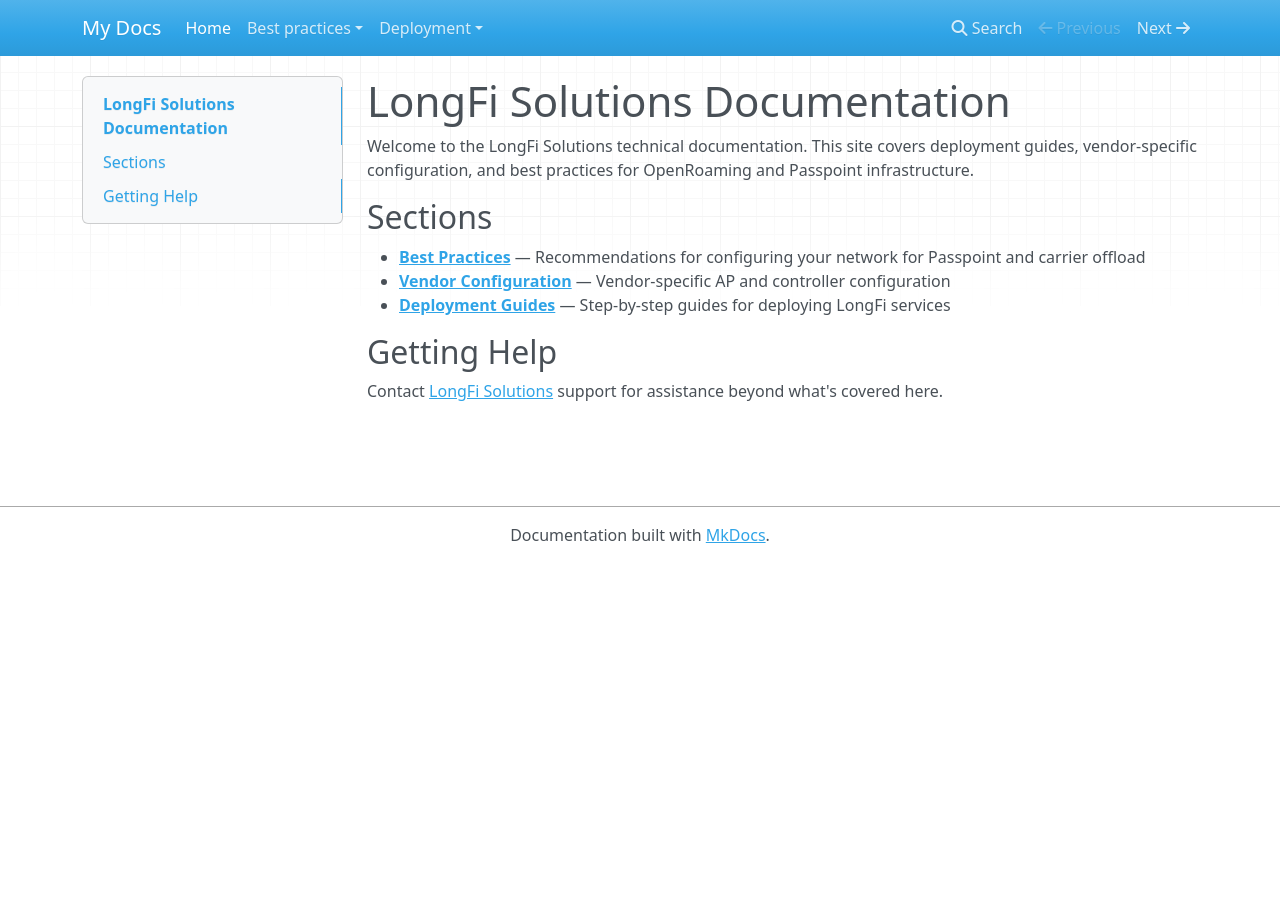
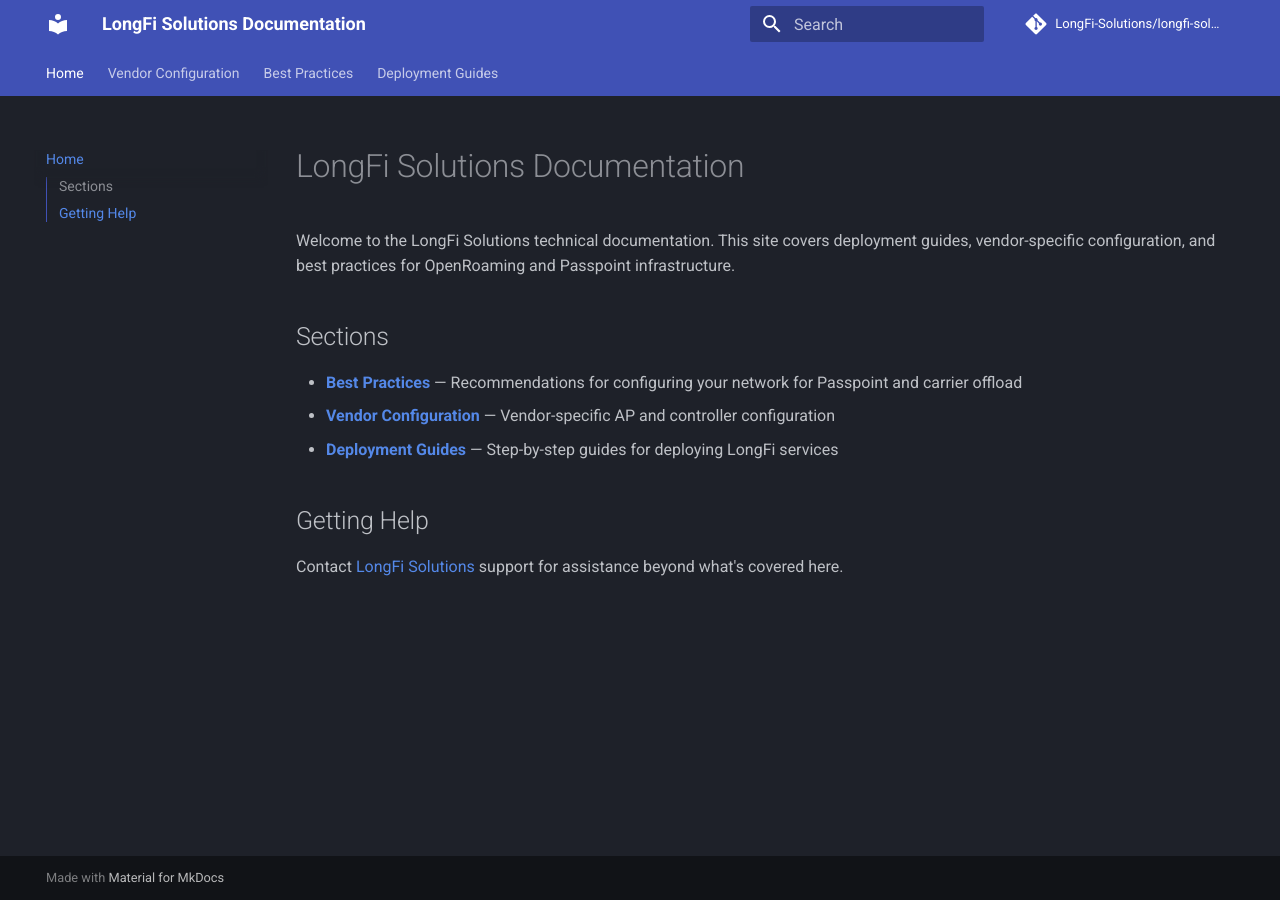
Before and after one commit to LongFi-Solutions/longfi-solutions.github.io, an MkDocs documentation site: the page built from docs/index.md, in a window 1280 px wide. Built offline with MkDocs 1.6.1 and Material for MkDocs 9.7.7, drawn with Linux system fonts in a browser that asks for light colours; nearby versions of some CDN libraries; comment, search, counter and statistics services are not loaded.

Commit message:
Add Material theme configuration

```diff
--- a/mkdocs.yml
+++ b/mkdocs.yml
@@ -1 +1,41 @@
-site_name: My Docs
+site_name: LongFi Solutions Documentation
+site_url: https://longfi-solutions.github.io
+site_description: Deployment guides, vendor configuration, and best practices for LongFi OpenRoaming and Passpoint infrastructure.
+repo_url: https://github.com/LongFi-Solutions/longfi-solutions.github.io
+repo_name: LongFi-Solutions/longfi-solutions.github.io
+
+theme:
+  name: material
+  palette:
+    scheme: slate
+    primary: indigo
+    accent: light blue
+  features:
+    - navigation.tabs
+    - navigation.sections
+    - navigation.expand
+    - toc.integrate
+    - search.highlight
+    - content.code.copy
+
+markdown_extensions:
+  - admonition
+  - pymdownx.details
+  - pymdownx.superfences
+  - pymdownx.tabbed:
+      alternate_style: true
+  - pymdownx.highlight:
+      anchor_linenums: true
+  - attr_list
+  - tables
+  - toc:
+      permalink: true
+
+nav:
+  - Home: index.md
+  - Vendor Configuration:
+    - UniFi: vendor/unifi.md
+  - Best Practices:
+    - Overview: best-practices/index.md
+  - Deployment Guides:
+    - Overview: deployment/index.md
```
